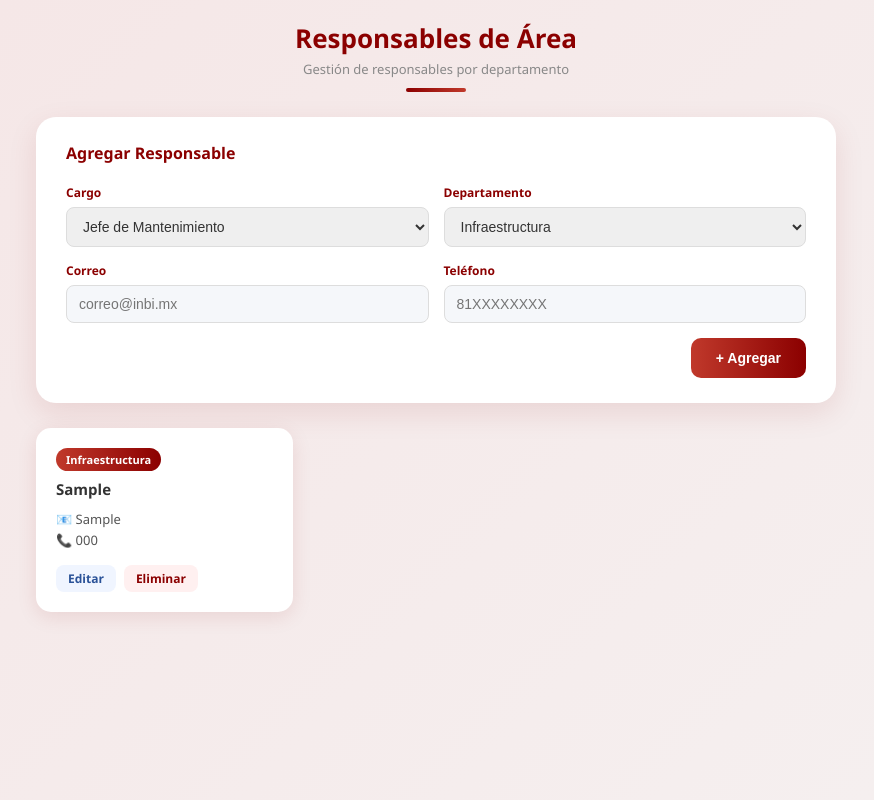
After one commit to lizeth-lm-07/Gesti-n-de-Tickets, a Flask app: page /responsables in a window 1280 px wide. The commit adds this page. Shown: the whole page, without its empty margins (204-1078 px from the left). Run offline with Flask 3, Linux system fonts and the light colour scheme; a user stored in the database is signed in; data comes from the database, SQL or seed files in the repository; both versions use the stored data as it was after the commit; tables that the repository leaves empty hold one stand-in row (values such as "Sample post").

Commit message:
act 19/04/26

```diff
--- a/Gestion_tickets/api_01.py
+++ b/Gestion_tickets/api_01.py
@@ -163,3 +163,62 @@ class Database:
         )
         self.conn.commit()
         self.disconnect()
+
+    def obtener_responsables(self):
+        self.connect()
+        cursor = self.conn.cursor()
+        cursor.execute("""
+            SELECT r.id_responsable, r.cargo, d.nombre_departamento, r.correo, r.telefono
+            FROM responsable r
+            LEFT JOIN departamento d ON r.id_departamento = d.id_departamento
+            ORDER BY d.nombre_departamento, r.cargo
+        """)
+        responsables = cursor.fetchall()
+        self.disconnect()
+        return responsables
+
+    def obtener_departamentos(self):
+        self.connect()
+        cursor = self.conn.cursor()
+        cursor.execute("SELECT id_departamento, nombre_departamento FROM departamento")
+        departamentos = cursor.fetchall()
+        self.disconnect()
+        return departamentos
+
+    def agregar_responsable(self, cargo, id_departamento, correo, telefono):
+        self.connect()
+        cursor = self.conn.cursor()
+        cursor.execute(
+            "INSERT INTO responsable (cargo, id_departamento, correo, telefono) VALUES (?, ?, ?, ?)",
+            (cargo, id_departamento, correo, telefono)
+        )
+        self.conn.commit()
+        self.disconnect()
+
+    def obtener_responsable_por_id(self, id_responsable):
+        self.connect()
+        cursor = self.conn.cursor()
+        cursor.execute("""
+            SELECT id_responsable, cargo, id_departamento, correo, telefono
+            FROM responsable WHERE id_responsable = ?
+        """, (id_responsable,))
+        responsable = cursor.fetchone()
+        self.disconnect()
+        return responsable
+
+    def editar_responsable(self, id_responsable, cargo, id_departamento, correo, telefono):
+        self.connect()
+        cursor = self.conn.cursor()
+        cursor.execute(
+            "UPDATE responsable SET cargo=?, id_departamento=?, correo=?, telefono=? WHERE id_responsable=?",
+            (cargo, id_departamento, correo, telefono, id_responsable)
+        )
+        self.conn.commit()
+        self.disconnect()
+
+    def eliminar_responsable(self, id_responsable):
+        self.connect()
+        cursor = self.conn.cursor()
+        cursor.execute("DELETE FROM responsable WHERE id_responsable=?", (id_responsable,))
+        self.conn.commit()
+        self.disconnect()
--- a/Gestion_tickets/app.py
+++ b/Gestion_tickets/app.py
@@ -186,6 +186,72 @@ def detalle_ticket(id_ticket):
 def preguntas_frecuentes():
     return render_template('preguntas_frecuentes.html')
 
+
+@app.route('/responsables', methods=['GET', 'POST'])
+def responsables():
+    if 'user_id' not in session:
+        return redirect(url_for('login_page'))
+
+    db_instance = Database(db_path)
+
+    if request.method == 'POST':
+        cargo          = request.form['cargo']
+        id_departamento = int(request.form['id_departamento'])
+        correo         = request.form['correo']
+        telefono       = request.form['telefono']
+        db_instance.agregar_responsable(cargo, id_departamento, correo, telefono)
+        return redirect(url_for('responsables'))
+
+    responsables  = db_instance.obtener_responsables()
+    departamentos = db_instance.obtener_departamentos()
+    cargos = [
+        'Jefe de Mantenimiento', 'Técnico de Soporte',
+        'Jefe de Servicios', 'Coordinador de Servicios',
+        'Coordinador Académico', 'Jefe de Área Académica',
+        'Director Administrativo', 'Asistente Administrativo'
+    ]
+    return render_template('responsables.html',
+                           responsables=responsables,
+                           departamentos=departamentos,
+                           cargos=cargos)
+
+
+@app.route('/editar_responsable/<int:id_responsable>', methods=['GET', 'POST'])
+def editar_responsable(id_responsable):
+    if 'user_id' not in session:
+        return redirect(url_for('login_page'))
+
+    db_instance = Database(db_path)
+
+    if request.method == 'POST':
+        cargo           = request.form['cargo']
+        id_departamento = int(request.form['id_departamento'])
+        correo          = request.form['correo']
+        telefono        = request.form['telefono']
+        db_instance.editar_responsable(id_responsable, cargo, id_departamento, correo, telefono)
+        return redirect(url_for('responsables'))
+
+    responsable   = db_instance.obtener_responsable_por_id(id_responsable)
+    departamentos = db_instance.obtener_departamentos()
+    cargos = [
+        'Jefe de Mantenimiento', 'Técnico de Soporte',
+        'Jefe de Servicios', 'Coordinador de Servicios',
+        'Coordinador Académico', 'Jefe de Área Académica',
+        'Director Administrativo', 'Asistente Administrativo'
+    ]
+    return render_template('editar_responsable.html',
+                           responsable=responsable,
+                           departamentos=departamentos,
+                           cargos=cargos)
+
+@app.route('/eliminar_responsable/<int:id_responsable>')
+def eliminar_responsable(id_responsable):
+    if 'user_id' not in session:
+        return redirect(url_for('login_page'))
+    db_instance = Database(db_path)
+    db_instance.eliminar_responsable(id_responsable)
+    return redirect(url_for('responsables'))
+
 if __name__ == '__main__':
     init_db()  # Inicializa la base de datos y tablas al arrancar
     app.run(debug=True)
--- /dev/null
+++ b/Gestion_tickets/static/responsables.css
@@ -0,0 +1,197 @@
+body {
+    margin: 0;
+    font-family: 'Segoe UI', sans-serif;
+    background: linear-gradient(135deg, #f5e6e6, #f5f0f0);
+    min-height: 100vh;
+    padding: 20px;
+    box-sizing: border-box;
+}
+
+.resp-container {
+    max-width: 800px;
+    margin: 0 auto;
+}
+
+.resp-header {
+    text-align: center;
+    margin-bottom: 25px;
+}
+
+.resp-header h1 {
+    color: #8b0000;
+    font-size: 26px;
+    margin: 0 0 4px 0;
+}
+
+.resp-header p {
+    color: #888;
+    font-size: 13px;
+    margin: 0;
+}
+
+.divider {
+    width: 60px;
+    height: 4px;
+    background: linear-gradient(90deg, #8b0000, #c0392b);
+    border-radius: 10px;
+    margin: 10px auto 0;
+}
+
+/* FORMULARIO */
+.form-card {
+    background: white;
+    border-radius: 20px;
+    padding: 25px 30px;
+    box-shadow: 0 10px 30px rgba(139,0,0,0.1);
+    margin-bottom: 25px;
+}
+
+.form-card h3 {
+    color: #8b0000;
+    margin: 0 0 20px 0;
+    font-size: 16px;
+}
+
+.resp-form {
+    display: flex;
+    flex-direction: column;
+    gap: 15px;
+}
+
+.form-row {
+    display: flex;
+    gap: 15px;
+}
+
+.form-group {
+    display: flex;
+    flex-direction: column;
+    flex: 1;
+    gap: 6px;
+}
+
+.form-group label {
+    font-size: 12px;
+    font-weight: 700;
+    color: #8b0000;
+    margin: 0;
+}
+
+.form-group input,
+.form-group select {
+    padding: 10px 12px;
+    border-radius: 8px;
+    border: 1px solid #ddd;
+    font-size: 14px;
+    color: #333;
+}
+
+.btn-agregar {
+    background: linear-gradient(90deg, #c0392b, #8b0000);
+    color: white;
+    border: none;
+    padding: 12px 25px;
+    border-radius: 10px;
+    font-size: 14px;
+    font-weight: 600;
+    cursor: pointer;
+    transition: 0.2s;
+    align-self: flex-end;
+    margin-top: 0;
+}
+
+.btn-agregar:hover {
+    transform: translateY(-2px);
+    box-shadow: 0 5px 15px rgba(139,0,0,0.3);
+}
+
+.form-actions {
+    display: flex;
+    justify-content: flex-end;
+    gap: 10px;
+    align-items: center;
+}
+
+.btn-cancelar {
+    color: #8b0000;
+    text-decoration: none;
+    font-size: 14px;
+    font-weight: 600;
+}
+
+/* TARJETAS */
+.resp-grid {
+    display: grid;
+    grid-template-columns: repeat(auto-fill, minmax(220px, 1fr));
+    gap: 15px;
+}
+
+.resp-card {
+    background: white;
+    border-radius: 15px;
+    padding: 20px;
+    box-shadow: 0 5px 20px rgba(139,0,0,0.1);
+    display: flex;
+    flex-direction: column;
+    gap: 8px;
+}
+
+.resp-dept {
+    font-size: 11px;
+    font-weight: 700;
+    color: white;
+    background: linear-gradient(90deg, #c0392b, #8b0000);
+    padding: 4px 10px;
+    border-radius: 20px;
+    align-self: flex-start;
+}
+
+.resp-cargo {
+    font-size: 15px;
+    font-weight: 700;
+    color: #333;
+}
+
+.resp-info p {
+    margin: 3px 0;
+    font-size: 13px;
+    color: #555;
+}
+
+.resp-actions {
+    display: flex;
+    gap: 8px;
+    margin-top: 5px;
+}
+
+.btn-editar {
+    background: #f0f5ff;
+    color: #2a5298;
+    padding: 5px 12px;
+    border-radius: 8px;
+    text-decoration: none;
+    font-size: 12px;
+    font-weight: 600;
+    transition: 0.2s;
+}
+
+.btn-editar:hover {
+    background: #2a5298;
+    color: white;
+}
+
+.btn-eliminar {
+    background: #fff0f0;
+    color: #8b0000;
+    padding: 5px 12px;
+    border-radius: 8px;
+    text-decoration: none;
+    font-size: 12px;
+    font-weight: 600;
+    transition: 0.2s;
+}
+
+.btn-eliminar:hover {
+    background: #8b0000;
+    color: white;
+}
--- a/Gestion_tickets/templates/dashboard_admin.html
+++ b/Gestion_tickets/templates/dashboard_admin.html
@@ -24,7 +24,7 @@
 
     <div class="menu-card">
        <a href="{{ url_for('gestion_tickets') }}" class="menu-btn"> Gestión de Tickets</a>
-        <a href="#" class="menu-btn"> Responsables de Departamento</a>
+       <a href="{{ url_for('responsables') }}" class="menu-btn"> Responsables de Departamento</a>
     </div>
 
 </div>
--- /dev/null
+++ b/Gestion_tickets/templates/responsables.html
@@ -0,0 +1,85 @@
+{% extends "index.html" %}
+
+{% block title %}Responsables - INBI{% endblock %}
+
+{% block content %}
+
+<link rel="stylesheet" href="{{ url_for('static', filename='responsables.css') }}">
+
+<div class="resp-container">
+
+    <div class="resp-header">
+        <h1>Responsables de Área</h1>
+        <p>Gestión de responsables por departamento</p>
+        <div class="divider"></div>
+    </div>
+
+    <!-- FORMULARIO AGREGAR -->
+    <div class="form-card">
+        <h3>Agregar Responsable</h3>
+        <form method="POST" action="{{ url_for('responsables') }}" class="resp-form">
+
+            <div class="form-row">
+                <div class="form-group">
+                    <label>Cargo</label>
+                    <select name="cargo" required>
+                        {% for cargo in cargos %}
+                            <option value="{{ cargo }}">{{ cargo }}</option>
+                        {% endfor %}
+                    </select>
+                </div>
+
+                <div class="form-group">
+                    <label>Departamento</label>
+                    <select name="id_departamento" required>
+                        {% for dep in departamentos %}
+                            <option value="{{ dep[0] }}">{{ dep[1] }}</option>
+                        {% endfor %}
+                    </select>
+                </div>
+            </div>
+
+            <div class="form-row">
+                <div class="form-group">
+                    <label>Correo</label>
+                    <input type="email" name="correo" placeholder="correo@inbi.mx" required>
+                </div>
+
+                <div class="form-group">
+                    <label>Teléfono</label>
+                    <input type="text" name="telefono" placeholder="81XXXXXXXX" required>
+                </div>
+            </div>
+
+            <button type="submit" class="btn-agregar">+ Agregar</button>
+
+        </form>
+    </div>
+
+    <!-- TARJETAS DE RESPONSABLES -->
+    <div class="resp-grid">
+        {% if responsables %}
+            {% for resp in responsables %}
+            <div class="resp-card">
+                <div class="resp-dept">{{ resp[2] }}</div>
+                <div class="resp-cargo">{{ resp[1] }}</div>
+                <div class="resp-info">
+                    <p>📧 {{ resp[3] }}</p>
+                    <p>📞 {{ resp[4] }}</p>
+                </div>
+                <div class="resp-actions">
+                    <a href="{{ url_for('editar_responsable', id_responsable=resp[0]) }}" class="btn-editar">Editar</a>
+                    <a href="{{ url_for('eliminar_responsable', id_responsable=resp[0]) }}"
+                       class="btn-eliminar"
+                       onclick="return confirm('¿Eliminar este responsable?')">Eliminar</a>
+                </div>
+            </div>
+            {% endfor %}
+        {% else %}
+            <p style="text-align:center; color:#888; grid-column: 1/-1;">No hay responsables registrados aún.</p>
+        {% endif %}
+    </div>
+
+</div>
+
+{% endblock %}
```
Also changed, not shown: Gestion_tickets/database.py (+18 -0 lines), Gestion_tickets/templates/editar_responsable.html (added, +61 -0 lines), Gestion_tickets/tickets.db.
